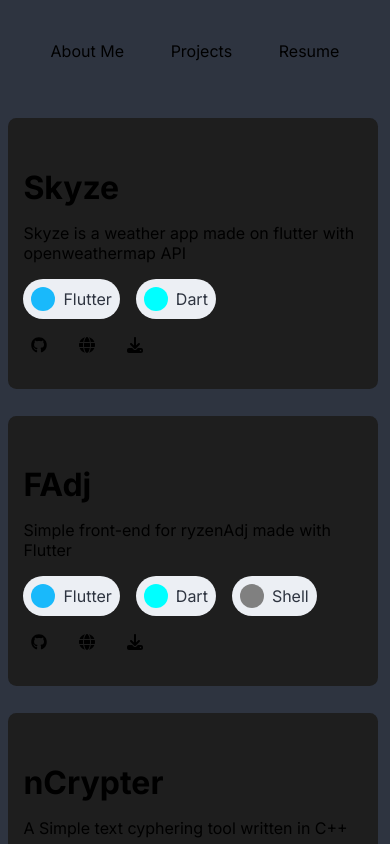
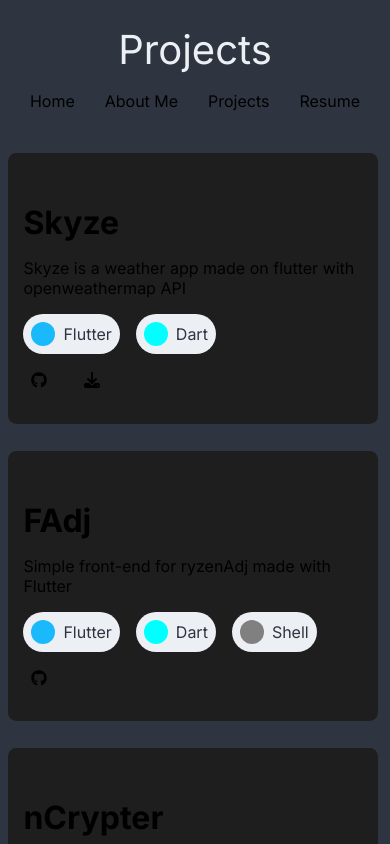
Before and after one commit to n1ved/n1ved.github.io, a Next.js app: page /projects in a window 390 px wide. Shown: the top 844 px of the page. Built offline with nearby package versions, Linux system fonts and the light colour scheme.

Commit message:
Added Title and home link in navbar

```diff
--- a/src/components/navbar/navbar.module.css
+++ b/src/components/navbar/navbar.module.css
@@ -1,15 +1,22 @@
 .navbar {
     min-height: 5vh;
-    max-height: 5vh;
-    min-width: 100%;
+    max-width: 100vw;
     overflow: hidden;
     display: flex;
     flex-direction:row;
-    justify-content: flex-end;
-    align-items: center ;
+    justify-content: space-between;
+    align-items: center;
+    box-sizing: border-box;
   }
+
+.title{
+    font-size: 2.5rem;
+    padding: 0 1vw;
+    color: #ECEFF4;
+    text-decoration: none;
+  }
+
   .navlinks{
-    min-width: 100%;
     display: flex;
     flex-direction: row;
     list-style: none;
@@ -20,13 +27,20 @@
     padding: 0 1vw;
   }
 
+
+
   @media  screen and (max-width: 1000px) {
+    .title{
+      padding: 2vh 0;
+    }
     .navbar{
+      width: 100%;
       min-height: 10vh;
-      max-height: 10vh;
-      flex-direction: row;
+      max-height: fit-content;
+      flex-direction: column;
       justify-content: center;
       align-items: center;
+      padding-bottom: 2vh;
     }
     .navlinks{
       min-width: 100%;
@@ -35,6 +49,6 @@
       align-items: center;
     }
     .navlink{
-      padding: 1vh 0;
+      padding: 0 1vw;
     }
   }
--- a/src/components/navbar/navbar.tsx
+++ b/src/components/navbar/navbar.tsx
@@ -1,9 +1,11 @@
 import Link from 'next/link'
 import styles from './navbar.module.css'
 
-export default function Navbar() {
+export default function Navbar(props:any) {
    return <div className={styles.navbar}>
+    { props.haveTitle ? <div className={styles.title}> {props.title} </div> : " " }
     <ul className={styles.navlinks}>
+      {props.haveTitle ? <li className={styles.navlink}><Link href={'/'}>Home</Link></li> : " " }
       <li className={styles.navlink}><Link href={'/'}>About Me</Link></li>
       <li className={styles.navlink}><Link href={'/projects'}>Projects</Link></li>
       <li className={styles.navlink}><Link href={'/'}>Resume</Link></li>
--- a/src/components/project_card/project_card.tsx
+++ b/src/components/project_card/project_card.tsx
@@ -18,8 +18,8 @@ export default function ProjectCard(props:any) {
             </span>
             <div className={styles.links}>
                 <a href={props.github} target={'__blank'} className={styles.link}><FontAwesomeIcon icon={faGithub} className={styles.icon} /></a>
-                <a href={props.live} target={'__blank'} className={styles.link}><FontAwesomeIcon icon={faGlobe} className={styles.icon}/></a>
-                <a href={props.download} target={'__blank'} className={styles.link}><FontAwesomeIcon icon={faDownload} className={styles.icon}/></a>
+                {props.haveLive ? <a href={props.live} target={'__blank'} className={styles.link}><FontAwesomeIcon icon={faGlobe} className={styles.icon}/></a> : " " }
+                {props.haveDownload ? <a href={props.download} target={'__blank'} className={styles.link}><FontAwesomeIcon icon={faDownload} className={styles.icon}/></a> : " " }
             </div>
         </div>
     </div>
```
